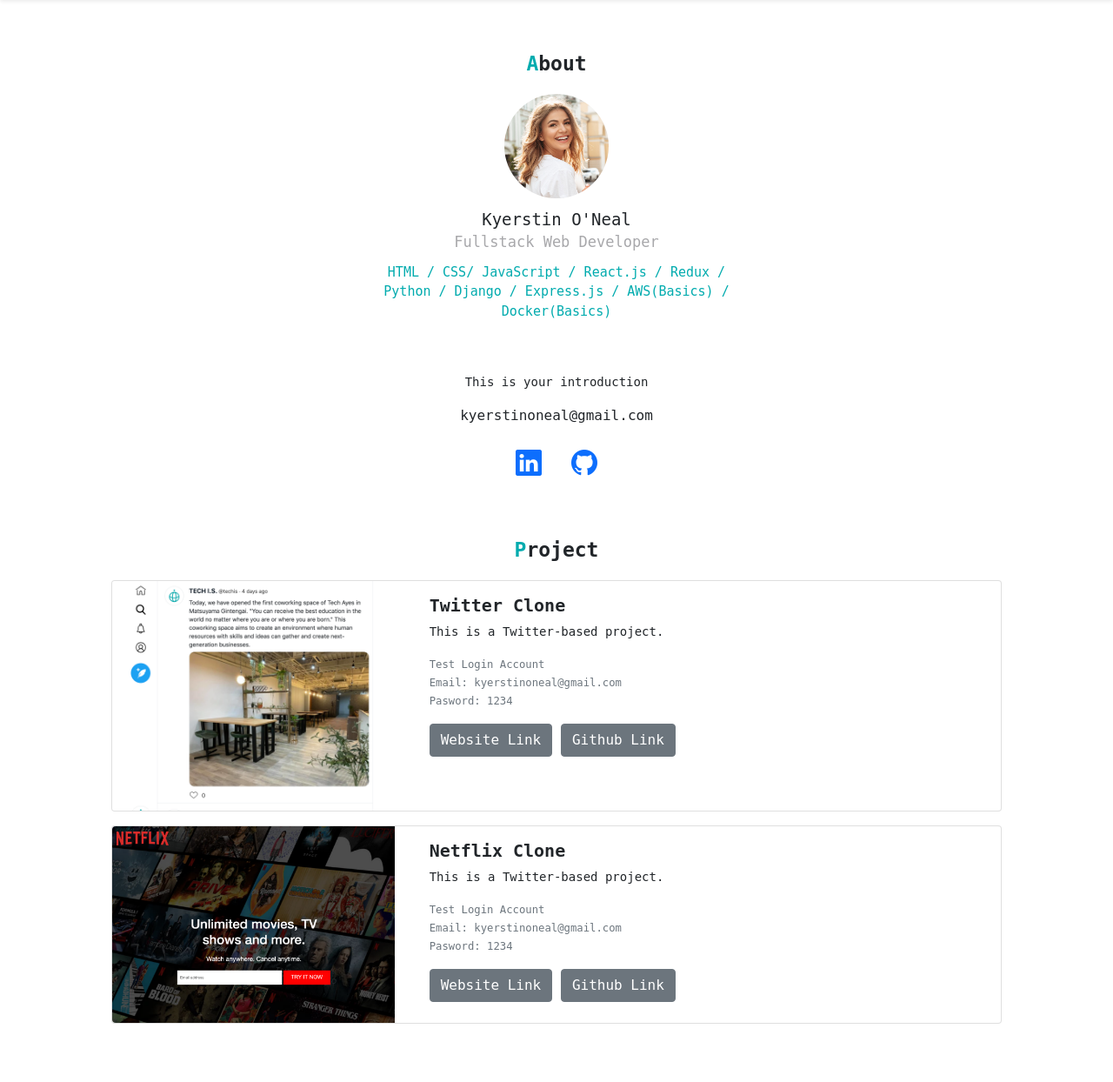
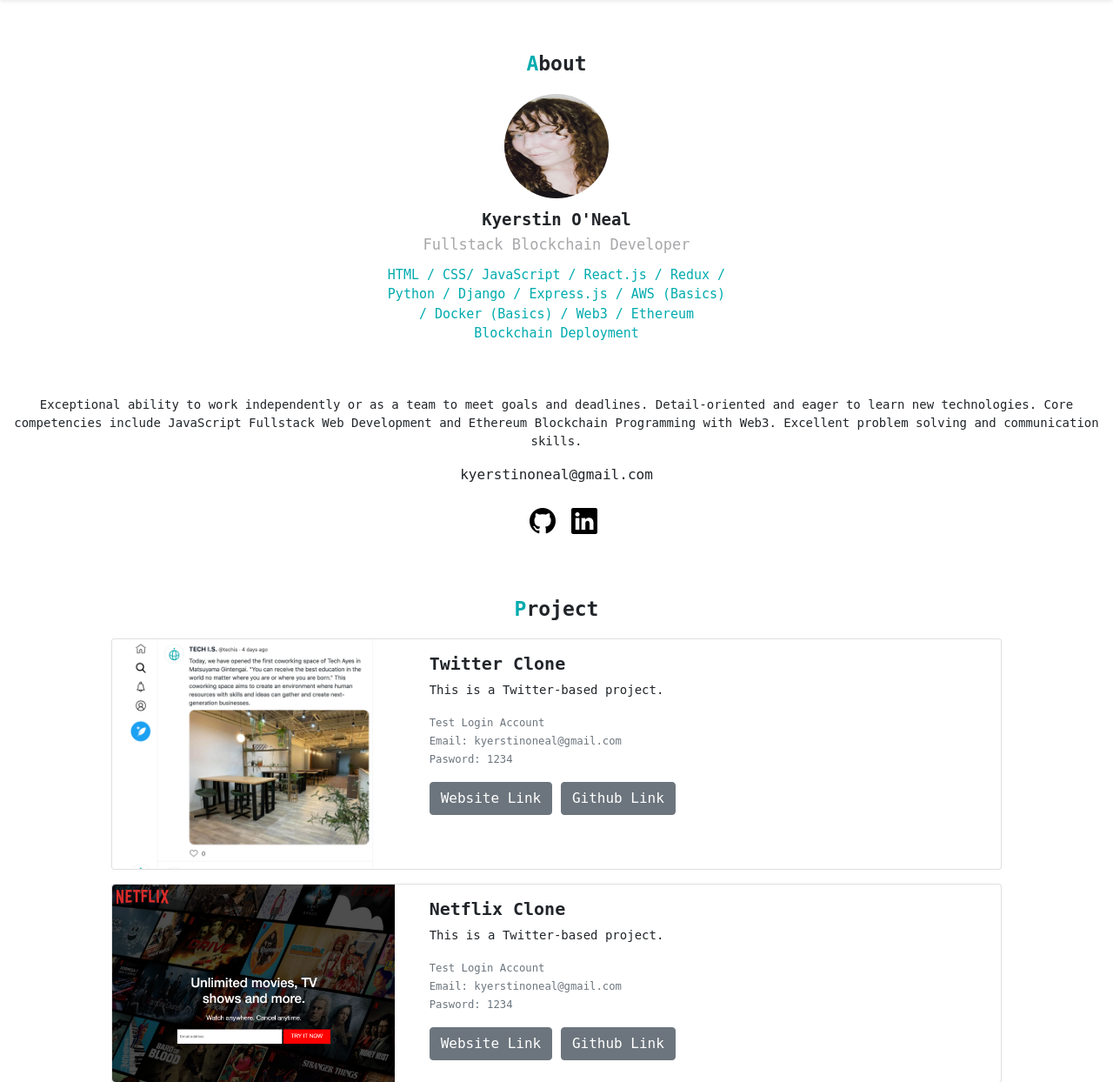
Before and after one commit to adykor/portfolio, a PHP site: page / in a window 1280 px wide. Shown: the part 64-1308 px from the top of the page at 87% size. Before the commit the page ends 1241 px from the top, so only its background shows below. Run offline with PHP 8.4, Linux system fonts and the light colour scheme; some libraries are stand-ins or nearby versions.

Commit message:
adjusting css

```diff
--- a/index.html
+++ b/index.html
@@ -36,18 +36,18 @@
 
       <div id="about">
           <h2><span class="font-primary">A</span>bout</h2>
-          <img src="img/sample-woman.jpg" alt="">
+          <img src="img/headshot2.jpg" alt="">
           <div class="name">Kyerstin O'Neal</div>
-          <div class="vocation">Fullstack Web Developer</div>
-          <div class="skills">HTML / CSS/ JavaScript / React.js / Redux / Python / Django / Express.js / AWS(Basics) / Docker(Basics)</div>
+          <div class="vocation">Fullstack Blockchain Developer</div>
+          <div class="skills">HTML / CSS/ JavaScript / React.js / Redux / Python / Django / Express.js / AWS (Basics) / Docker (Basics) / Web3 / Ethereum Blockchain Deployment </div>
       </div>
       <p class="introduction">
-          This is your introduction
+          Exceptional ability to work independently or as a team to meet goals and deadlines. Detail-oriented and eager to learn new technologies. Core competencies include JavaScript Fullstack Web Development and Ethereum Blockchain Programming with Web3. Excellent problem solving and communication skills.
       </p>
       <div class="email">kyerstinoneal@gmail.com</div>
       <div class="icons">
+        <a href="https://github.com/adykor/"><i class="bi bi-github ms-3"></i></a>
         <a href="https://www.linkedin.com/in/adykor/"><i class="bi bi-linkedin"></i></a>
-        <a href="https://github.com/adykor/"><i class="bi bi-github ms-3"></i></a>
         </div>
       </div>
 
--- a/style.css
+++ b/style.css
@@ -36,10 +36,13 @@ a.font-black {
   border-radius: 50%;
   width: 120px;
   margin-bottom: 10px;
+  height: 120px;
 }
 
 #about .name {
   font-size: 19px;
+  font-weight: bolder;
+  margin-bottom: 3px;
 }
 
 #about .vocation {
@@ -51,7 +54,12 @@ a.font-black {
 #about .skills {
   font-size: 15px;
   color: #00abae;
-  margin-bottom: 10px;
+  margin-bottom: 5px;
+}
+
+.skills {
+  color: #00abae;
+  margin-bottom: 5px;
 }
 
 #about .email {
@@ -65,7 +73,21 @@ a.font-black {
   text-align: center;
 }
 
+.introduction {
+  text-align: center;
+  margin-top: 0;
+}
+
 .icons {
+  text-align: center;
+  color: black;
+  margin-top: 20px;
+  font-size: 30px;
+  align-items: center;
+}
+
+.bi {
+  color: black;
   text-align: center;
   color: black;
   margin-top: 20px;
```
Also changed, not shown: img/headshot.jpg (added), img/headshot2.jpg (added).
